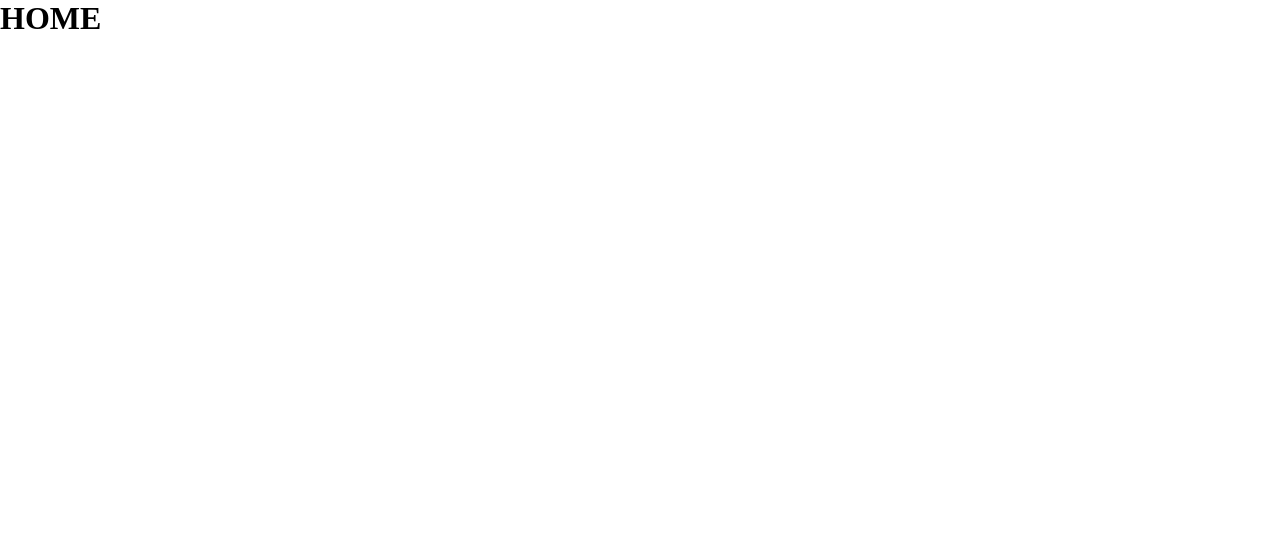
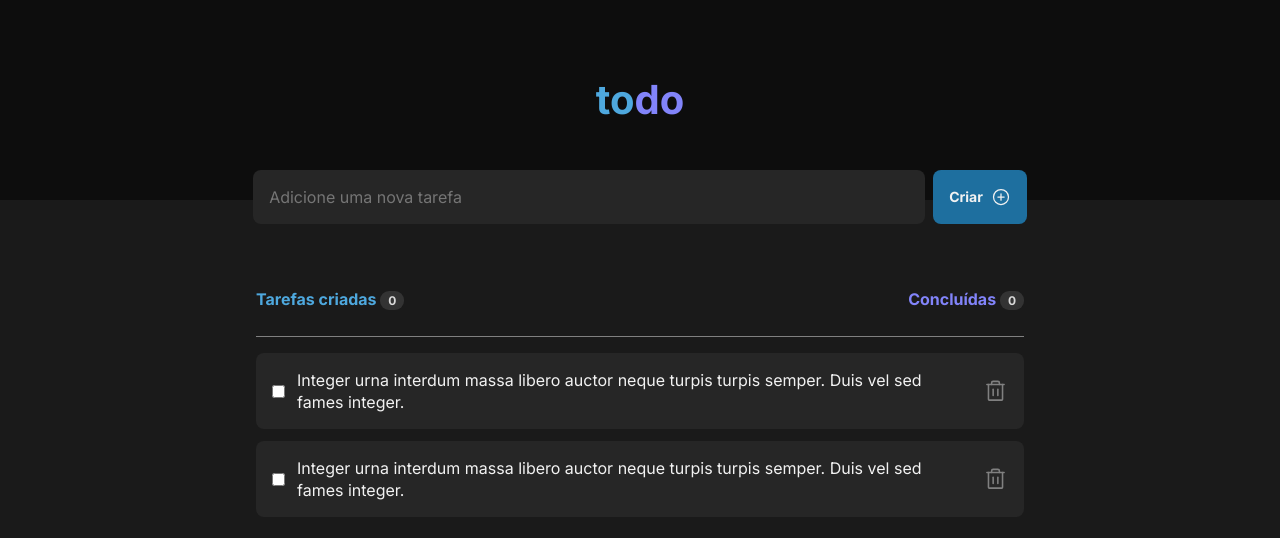
Before and after one commit to GustavoSilv4/Todo-List, a React (Vite) app: page / in a window 1280 px wide. Shown: the top 538 px of the page. Built offline with nearby package versions, Linux system fonts and the light colour scheme.

Commit message:
feat: created all the HTML and CSS of the application

```diff
--- a/index.html
+++ b/index.html
@@ -2,8 +2,18 @@
 <html lang="en">
   <head>
     <meta charset="UTF-8" />
+
+    <link rel="preconnect" href="https://fonts.googleapis.com" />
+    <link rel="preconnect" href="https://fonts.gstatic.com" crossorigin />
+
     <link rel="icon" type="image/svg+xml" href="/src/favicon.svg" />
     <meta name="viewport" content="width=device-width, initial-scale=1.0" />
+
+    <link
+      href="https://fonts.googleapis.com/css2?family=Inter:wght@400;700&display=swap"
+      rel="stylesheet"
+    />
+
     <title>To do</title>
   </head>
   <body>
--- a/src/App.tsx
+++ b/src/App.tsx
@@ -1,5 +1,13 @@
+import { Header } from './components/Header';
+import { TaskBar } from './components/TaskBar';
+
 function App() {
-  return <h1>HOME</h1>;
+  return (
+    <div>
+      <Header />
+      <TaskBar />
+    </div>
+  );
 }
 
 export default App;
--- /dev/null
+++ b/src/components/Header.module.css
@@ -0,0 +1,16 @@
+.header {
+  width: 100%;
+  height: 12.5rem;
+  background: var(--gray-700);
+  font-size: 2.5rem;
+  font-weight: bold;
+  color: var(--blue-light);
+
+  display: flex;
+  align-items: center;
+  justify-content: center;
+}
+
+.header > span {
+  color: var(--purple-light);
+}
--- /dev/null
+++ b/src/components/Header.tsx
@@ -0,0 +1,9 @@
+import styles from './Header.module.css';
+
+export function Header() {
+  return (
+    <div className={styles.header}>
+      to<span>do</span>
+    </div>
+  );
+}
--- /dev/null
+++ b/src/components/TaskBar.module.css
@@ -0,0 +1,87 @@
+.newTaskForm {
+  display: flex;
+  justify-content: center;
+  align-items: center;
+  gap: 0.5rem;
+  margin-top: -5.875rem;
+  margin-bottom: 4rem;
+}
+
+.newTaskInput {
+  width: 42rem;
+  background: var(--gray-500);
+  color: var(--gray-100);
+  padding: 1rem;
+  border: none;
+  outline: none;
+  border-radius: 8px;
+}
+
+.newTaskInput:focus {
+  outline: 1px solid var(--purple-light);
+}
+
+.newTaskButton {
+  background: var(--blue-dark);
+  color: var(--gray-100);
+  font-size: 0.875rem;
+  font-weight: bold;
+  border: none;
+  padding: 1rem;
+  border-radius: 8px;
+  cursor: pointer;
+
+  display: flex;
+  align-items: center;
+  gap: 0.5rem;
+}
+
+.newTaskButton:hover {
+  background: var(--blue-light);
+}
+
+.TaskBarContainer {
+  display: flex;
+  flex-direction: column;
+  justify-items: center;
+  align-items: center;
+  margin-top: 4rem;
+}
+
+.TaskBarHeader {
+  width: 48rem;
+  display: flex;
+  justify-content: space-between;
+  padding-bottom: 1.5rem;
+  border-bottom: 1px solid var(--gray-300);
+}
+
+.TaskBarHeader span {
+  background: var(--gray-400);
+  color: var(--gray-200);
+  font-size: 0.75rem;
+  padding: 0.125rem 0.5rem;
+  border-radius: 9px;
+}
+
+.TaskBarCreated {
+  font-size: 0.875;
+  font-weight: bold;
+  color: var(--blue-light);
+}
+
+.TaskBarCompleted {
+  font-size: 0.875;
+  font-weight: bold;
+  color: var(--purple-light);
+}
+
+.Task {
+  width: 48rem;
+  display: flex;
+  flex-direction: column;
+  align-items: center;
+  color: var(--gray-300);
+
+  margin-top: 1rem;
+}
--- /dev/null
+++ b/src/components/TaskBar.tsx
@@ -0,0 +1,39 @@
+import { ClipboardText, PlusCircle } from 'phosphor-react';
+import styles from './TaskBar.module.css';
+import { Tasks } from './Tasks';
+
+export function TaskBar() {
+  return (
+    <div className={styles.TaskBarContainer}>
+      <form className={styles.newTaskForm}>
+        <input
+          className={styles.newTaskInput}
+          type='text'
+          placeholder='Adicione uma nova tarefa'
+        />
+
+        <button className={styles.newTaskButton} type='submit'>
+          Criar
+          <PlusCircle size={20} />
+        </button>
+      </form>
+
+      <header className={styles.TaskBarHeader}>
+        <div className={styles.TaskBarCreated}>
+          Tarefas criadas <span>0</span>
+        </div>
+        <div className={styles.TaskBarCompleted}>
+          Concluídas <span>0</span>
+        </div>
+      </header>
+
+      <div className={styles.Task}>
+        {/* <ClipboardText size={56} weight='thin' />
+        <strong>Voce ainda não tem tarefas cadastradas</strong>
+        <p>Crie tarefas e organize seus itens a fazer</p> */}
+        <Tasks />
+        <Tasks />
+      </div>
+    </div>
+  );
+}
--- /dev/null
+++ b/src/components/Tasks.module.css
@@ -0,0 +1,33 @@
+.TasksContainer {
+  width: 100%;
+  background: var(--gray-500);
+  border-radius: 8px;
+  padding: 1rem;
+  margin-bottom: 0.75rem;
+  display: flex;
+  align-items: center;
+}
+
+.TasksContainer form {
+  font-size: 0.875;
+  display: flex;
+  align-items: center;
+}
+
+.TasksContainer form span {
+  color: var(--gray-100);
+  margin: 0 0.75rem;
+}
+
+.TasksContainer button {
+  background: transparent;
+  border: none;
+  cursor: pointer;
+  color: var(--gray-300);
+  line-height: 0;
+}
+
+.TasksContainer button:hover {
+  color: var(--red-danger);
+  background: var(--gray-400);
+}
--- /dev/null
+++ b/src/components/Tasks.tsx
@@ -0,0 +1,20 @@
+import styles from './Tasks.module.css';
+
+import { Trash } from 'phosphor-react';
+
+export function Tasks() {
+  return (
+    <div className={styles.TasksContainer}>
+      <form>
+        <input className={styles.TasksInput} type='checkbox' />
+        <span>
+          Integer urna interdum massa libero auctor neque turpis turpis semper.
+          Duis vel sed fames integer.
+        </span>
+        <button>
+          <Trash size={25} />
+        </button>
+      </form>
+    </div>
+  );
+}
--- a/src/global.css
+++ b/src/global.css
@@ -23,3 +23,17 @@
   padding: 0;
   box-sizing: border-box;
 }
+
+body {
+  background: var(--gray-600);
+  color: var(--gray-100);
+}
+
+body,
+input,
+textarea,
+button {
+  font-family: 'Inter', sans-serif;
+  line-height: 1.375rem;
+  font-size: 1rem;
+}
```
